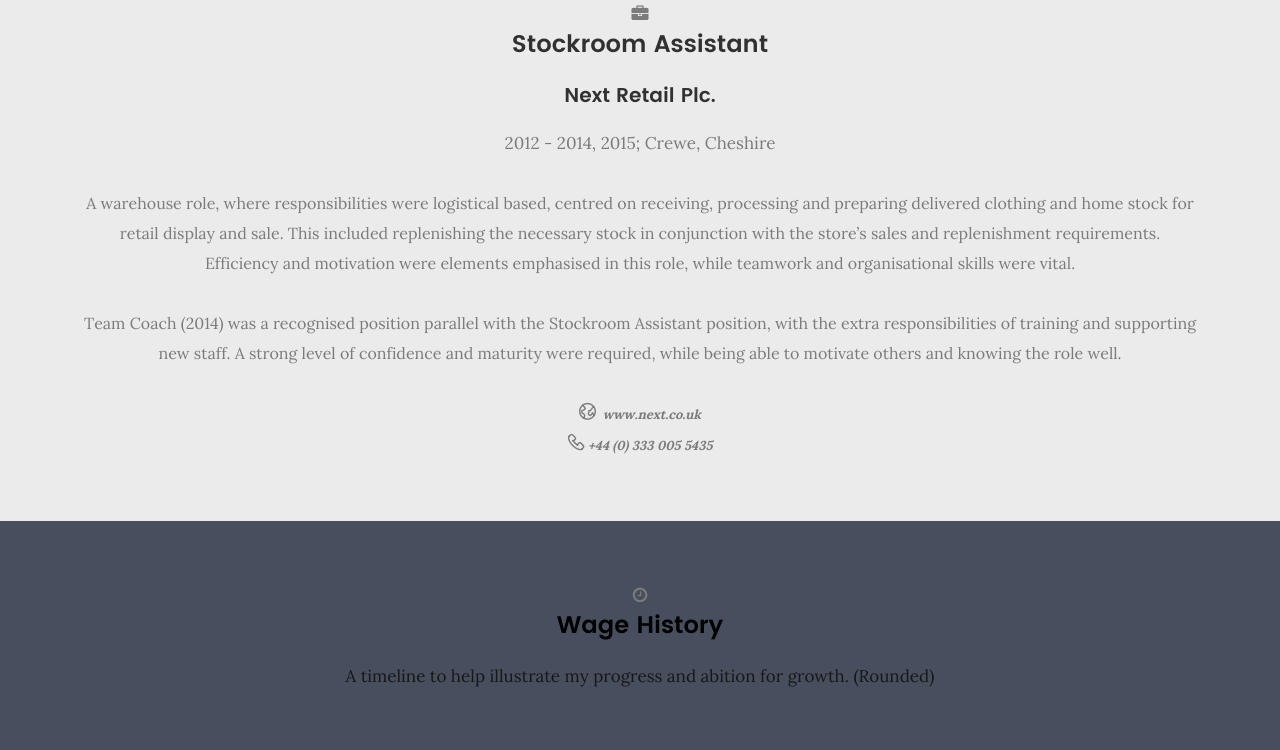
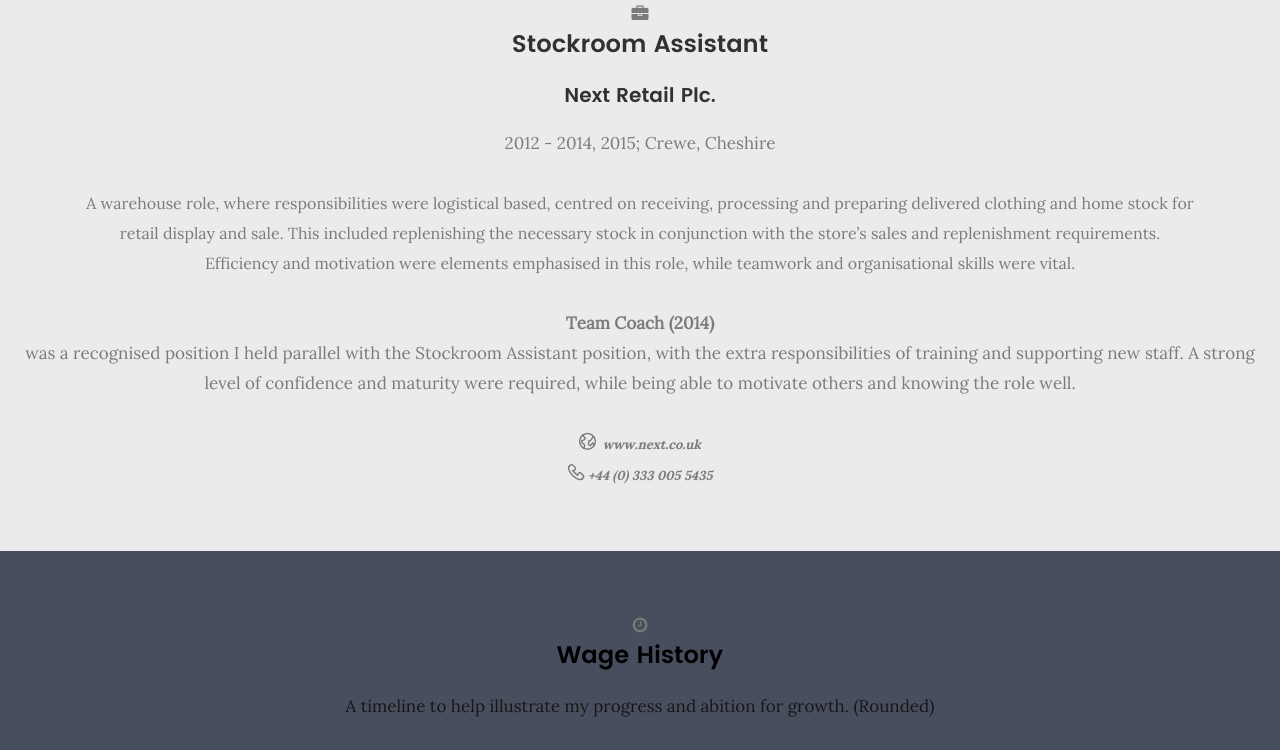
Before and after one commit to tberey/tberey.github.io, a plain HTML site: page Professional.html in a window 1280 px wide. Shown: the part 3794-4544 px from the top of the page. Drawn offline with Linux system fonts and the light colour scheme; files whose address does not match are found by name.

Commit message:
v. Minor Update

```diff
--- a/Professional.html
+++ b/Professional.html
@@ -360,7 +360,7 @@
                     <h3>Next Retail Plc.</h3>
 					<p>2012 - 2014, 2015; Crewe, Cheshire</p>
                     <p style="font-size:medium;max-width: 90%;">A warehouse role, where responsibilities were logistical based, centred on receiving, processing and preparing delivered clothing and home stock for retail display and sale. This included replenishing the necessary stock in conjunction with the store’s sales and replenishment requirements. Efficiency and motivation were elements emphasised in this role, while teamwork and organisational skills were vital.</p>
-                    <p style="font-size:medium;max-width: 90%;">Team Coach (2014) was a recognised position parallel with the Stockroom Assistant position, with the extra responsibilities of training and supporting new staff. A strong level of confidence and maturity were required, while being able to motivate others and knowing the role well.</p>
+                    <p style="font-size:medium;max-width: 90%;font-weight: 900;"><div style="font-weight: 900;">Team Coach (2014)</div> was a recognised position I held parallel with the Stockroom Assistant position, with the extra responsibilities of training and supporting new staff. A strong level of confidence and maturity were required, while being able to motivate others and knowing the role well.</p>
 					<div class="icon"><strong style="font-size: small;font-style: italic;font-weight: 800;">
 						<i class="icon-earth"></i>
 						&nbsp;www.next.co.uk</strong></div>
--- a/css/main.css
+++ b/css/main.css
@@ -524,7 +524,7 @@
      padding: 1.5rem 0;
      border: 0;
      outline: none;
-     vertical-align: middle;
+     /* vertical-align: middle; */
      color: #313131;
      font-family: "poppins-regular", sans-serif;
      font-size: 1.5rem;
```
